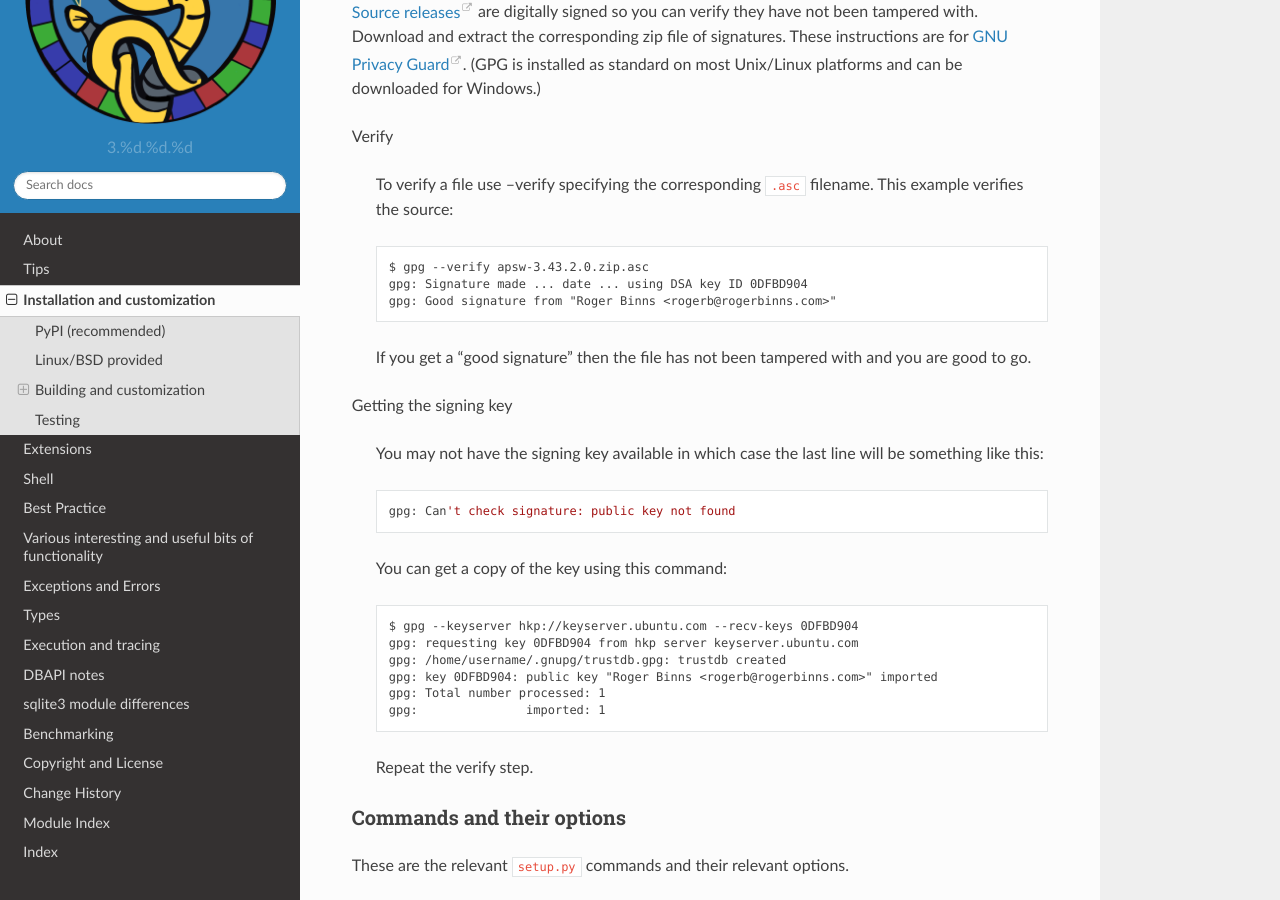
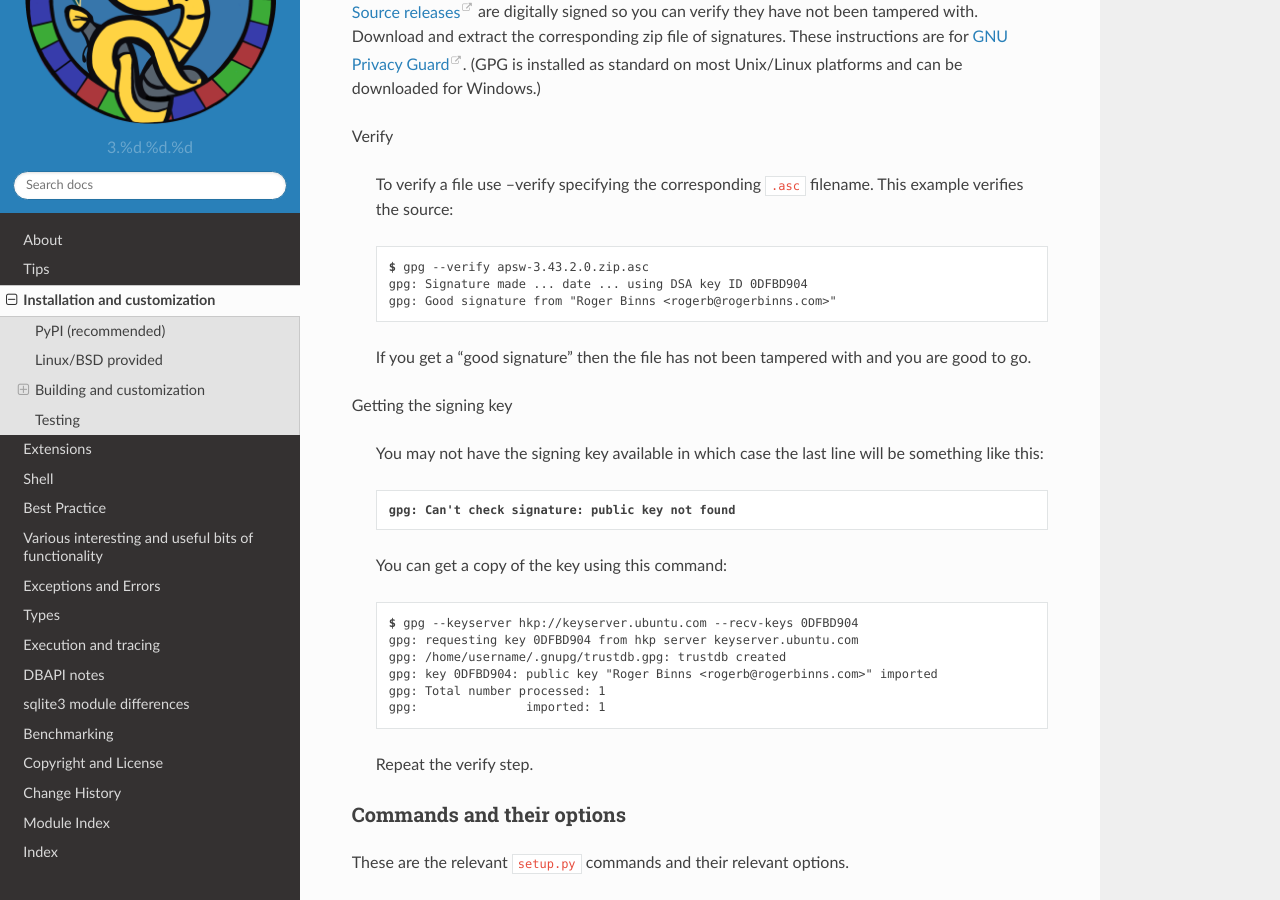
Before and after one commit to rogerbinns/apsw, a Sphinx documentation site: the page built from doc/install.rst, in a window 1280 px wide and 900 px high, scrolled down 2651 px. Built offline with Sphinx 7.4.7 and the Read the Docs theme 2.0.0, drawn with Linux system fonts in a browser that asks for light colours; pages that are not in the unit, such as notebooks, are missing from menus; the version number is read from the project's files by our own code; some of the changed text lies outside the part shown.

Commit message:
Mark console and output blocks

```diff
--- a/doc/install.rst
+++ b/doc/install.rst
@@ -162,7 +162,9 @@ downloaded for Windows.)
 Verify
 
   To verify a file use --verify specifying the corresponding
-  ``.asc`` filename.  This example verifies the source::
+  ``.asc`` filename.  This example verifies the source:
+
+  .. code-block:: console
 
       $ gpg --verify apsw-3.43.2.0.zip.asc
       gpg: Signature made ... date ... using DSA key ID 0DFBD904
@@ -174,11 +176,15 @@ Verify
 Getting the signing key
 
   You may not have the signing key available in which case the last
-  line will be something like this::
+  line will be something like this:
 
-   gpg: Can't check signature: public key not found
+  .. code-block:: output
 
-  You can get a copy of the key using this command::
+     gpg: Can't check signature: public key not found
+
+  You can get a copy of the key using this command:
+
+  .. code-block:: console
 
     $ gpg --keyserver hkp://keyserver.ubuntu.com --recv-keys 0DFBD904
     gpg: requesting key 0DFBD904 from hkp server keyserver.ubuntu.com
@@ -292,7 +298,9 @@ dedicated to testing than makes up the actual database functionality.
 APSW includes tests which use the standard Python testing modules to
 verify correct operation. New code is developed alongside the tests.
 Reported issues also have test cases to ensure the issue doesn't
-happen or doesn't happen again.::
+happen or doesn't happen again.:
+
+.. code-block:: output
 
   $ python3 -m apsw.tests
                   Python  /usr/bin/python3 sys.version_info(major=3, minor=10, micro=4, releaselevel='final', serial=0)
```
